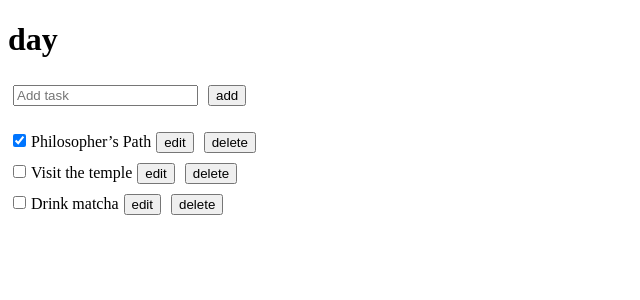
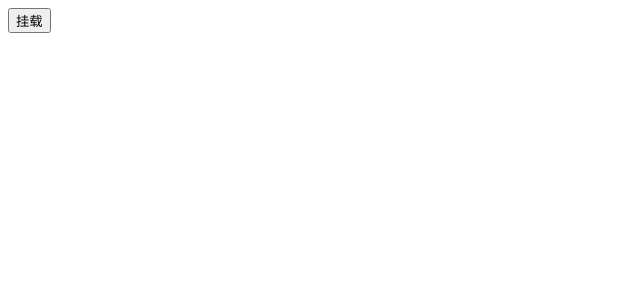
Before and after one commit to zmccc/react_learn, a React (Create React App) app: page / in a window 1280 px wide. Shown: the top 300 px of the page, without its empty margins (0-640 px from the left). Built offline with nearby package versions, Linux system fonts and the light colour scheme.

Commit message:
useEffect初步了解

```diff
--- a/src/App.js
+++ b/src/App.js
@@ -1,14 +1,19 @@
-import AddTask from './components/AddTask';
-import TaskList from './components/TaskList';
-import TasksProvider from './components/TasksProvider';
+import { useState } from 'react';
+import PlayGround from './components/PlayGround';
 
 function App() {
+    const [show, setShow] = useState(false);
     return (
-        <TasksProvider>
-            <h1>day</h1>
-            <AddTask />
-            <TaskList />
-        </TasksProvider>
+        <div>
+            <button
+                onClick={() => {
+                    setShow(!show);
+                }}
+            >
+                {show ? '卸载' : '挂载'}
+            </button>
+            {show && <PlayGround />}
+        </div>
     );
 }
 
--- /dev/null
+++ b/src/components/PlayGround.js
@@ -0,0 +1,30 @@
+import React, { useEffect, useState } from 'react';
+import styled from 'styled-components';
+
+export default function PlayGround() {
+    const [text, setText] = useState('');
+
+    useEffect(() => {
+        function handleTimeout() {
+            console.log('延迟触发', text);
+        }
+
+        console.log('安排' + text);
+        const timer = setTimeout(handleTimeout, 2000);
+        // 清理函数,消除副作用的影响
+        return () => {
+            console.log('取消' + text);
+            clearTimeout(timer);
+        };
+    }, [text]);
+
+    return (
+        <Wrap>
+            <span>日志内容:</span>
+            <input value={text} onChange={(e) => setText(e.target.value)} />
+            <div>{text}</div>
+        </Wrap>
+    );
+}
+
+const Wrap = styled.div``;
```
